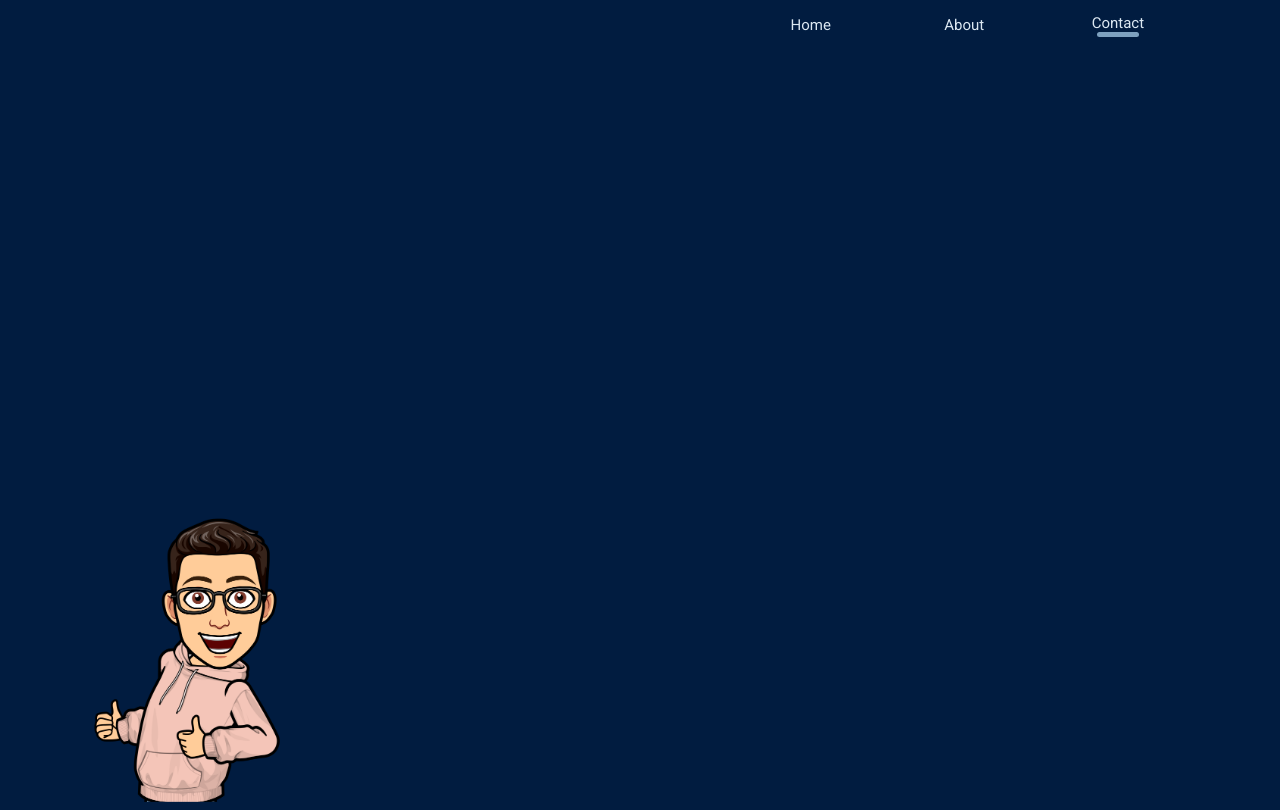
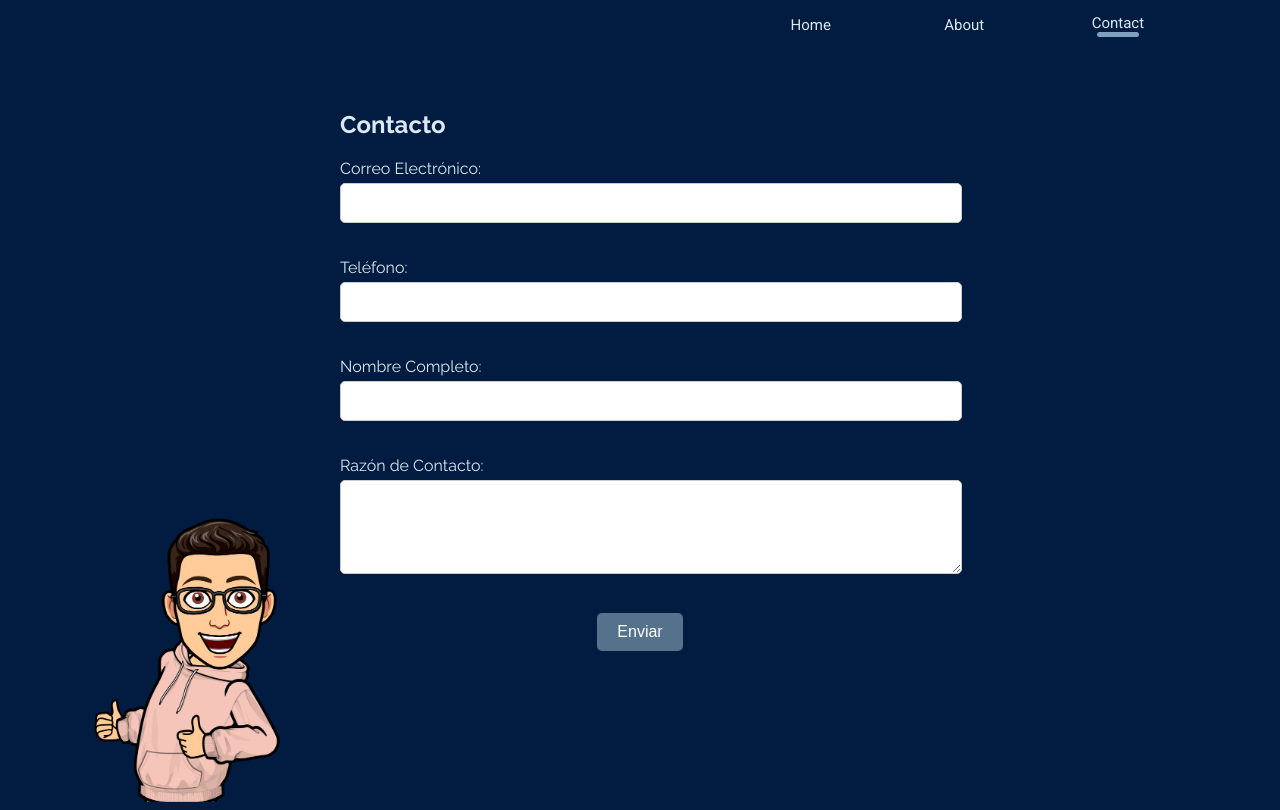
Before and after one commit to JuvencioTrej/Portafolio, a Vue app: page /contact in a window 1280 px wide. Built offline with nearby package versions, Linux system fonts and the light colour scheme; what vue-toast-notification would draw is missing.

Commit message:
contacto

```diff
--- a/src/components/TheWelcome.vue
+++ b/src/components/TheWelcome.vue
@@ -177,7 +177,6 @@ export default {
     mask-image: linear-gradient(black 50%, transparent);
   }
   .main-img-perfil img{
-    user-drag: none;
     -moz-user-select: none;
     -webkit-user-drag: none;
     -webkit-user-select: none;
--- a/src/views/AboutView.vue
+++ b/src/views/AboutView.vue
@@ -35,6 +35,7 @@ export default {
     top: -40px;
     right: -40%;
     width: 100%;
+    height: 100%;
   }
   .content-txt{
     width: 50%;
--- a/src/views/ContactView.vue
+++ b/src/views/ContactView.vue
@@ -1,20 +1,84 @@
 <template>
     <div class="main-contact">
+      <!-- dibujo -->
        <div class="content-img">
          <img src="@/assets/img/dibujo2.png" alt="">
        </div>
-
+      <!-- formulario -->
+      <div class="contact-form">
+        <h2>Contacto</h2>
+        <form @submit.prevent="submitForm">
+          <div class="form-group">
+            <label for="email">Correo Electrónico:</label>
+            <input type="email" id="email" v-model="formData.email" required>
+          </div>
+          <div class="form-group">
+            <label for="phone">Teléfono:</label>
+            <input type="tel" id="phone" v-model="formData.phone" required>
+          </div>
+          <div class="form-group">
+            <label for="name">Nombre Completo:</label>
+            <input type="text" id="name" v-model="formData.name" required>
+          </div>
+          <div class="form-group">
+            <label for="reason">Razón de Contacto:</label>
+            <textarea id="reason" v-model="formData.reason" rows="4" required></textarea>
+          </div>
+          <div class="form-button">
+            <button type="submit">Enviar</button>
+          </div>
+        </form>
+      </div>
     </div>
 </template>
 <script>
 export default {
-
+  data() {
+    return {
+      formData: {
+        email: '',
+        phone: '',
+        name: '',
+        reason: ''
+      }
+    }
+  },
+  methods: {
+    async submitForm() {
+      try {
+        const response = await fetch('https://formspree.io/f/mbjnpbwg', {
+          method: 'POST',
+          headers: {
+            'Content-Type': 'application/json'
+          },
+          body: JSON.stringify(this.formData)
+        });
+        if (response.ok) {
+          this.$toast.success('¡Formulario enviado correctamente!', { position: 'bottom-right' })
+          this.resetForm()
+        } else {
+          this.$toast.error('Hubo un problema al enviar el formulario. Por favor, inténtelo de nuevo más tarde.', { position: 'bottom-right' })
+        }
+      } catch (error) {
+        this.$toast.error('Hubo un problema al enviar el formulario. Por favor, inténtelo de nuevo más tarde.', { position: 'bottom-right' })
+        console.error('Error al enviar el formulario:', error);
+      }
+    },
+    resetForm() {
+      this.formData = {
+        name: '',
+        email: '',
+        phone: '',
+        reason: ''
+      };
+    }
+  }
 }
 </script>
 <style scoped>
   .main-contact{
     width: 100%;
-    height: 95vh;
+    min-height: 95vh;
     background-color: var(--primary_color);
     font-family: "Raleway", sans-serif;
   }
@@ -28,4 +92,55 @@ export default {
   .content-img img{
     width: 100%;
   }
+  /* formulario */
+  .contact-form {
+    max-width: 600px;
+    margin: 0 auto;
+    padding-top: 60px;
+  }
+  .contact-form h2{
+    margin: 0;
+    color:var(--whoto_color);
+    margin-bottom: 20px;
+  }
+  .form-group {
+    margin-bottom: 20px;
+  }
+
+  label {
+    color:var(--whoto_color);
+    display: block;
+    margin-bottom: 5px;
+  }
+
+  input[type="email"],
+  input[type="tel"],
+  input[type="text"],
+  textarea {
+    width: 100%;
+    padding: 10px;
+    font-size: 16px;
+    border: 1px solid #ccc;
+    border-radius: 5px;
+    margin-bottom: 15px;
+  }
+
+  .form-button {
+    text-align: center;
+  }
+
+  button {
+    padding: 10px 20px;
+    font-size: 16px;
+    background-color: var(--third_color);
+    color: #fff;
+    border: none;
+    border-radius: 5px;
+    cursor: pointer;
+    transition: background 0.5s linear;
+  }
+
+  button:hover {
+    background-color: var(--fourth_color);
+  }
 </style>
```
